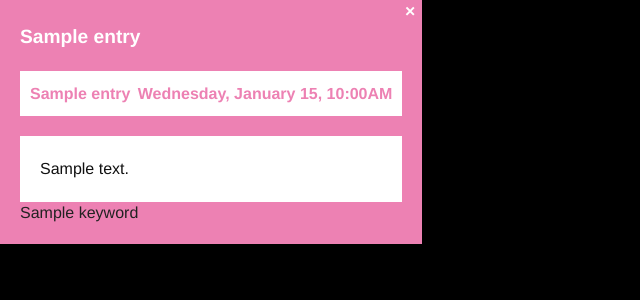
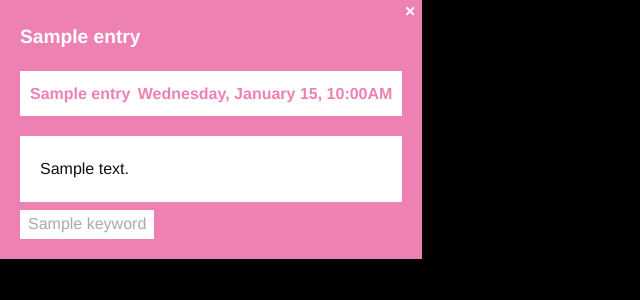
Before and after one commit to landakram/radar, a Flask app: template templates/show_entries.html in a window 1280 px wide. Shown: the part 45-345 px from the top of the page, without its empty margins (0-640 px from the left). Run offline with Flask 2, Linux system fonts and the light colour scheme; the template is opened without the code that fills it: most values are stand-ins (such as "Sample title", 1, 10 or a date in 2020); some libraries are stand-ins or nearby versions.

Commit message:
keyword improvement

```diff
--- a/models.py
+++ b/models.py
@@ -12,6 +12,7 @@ class Entry(Document):
         'description': unicode,
         'published': datetime.datetime,
         'date_added': datetime.datetime,
+        'keywords':[unicode]
     }
     use_dot_notation = True
 
--- a/static/css/styles.css
+++ b/static/css/styles.css
@@ -142,3 +142,21 @@ body {
 .clear {
   clear: both;
 }
+
+.keyword{
+  display: inline-block;
+  background: rgb(254,254,254);
+  padding: 0.2em 0.5em;
+  margin-top:0.5em;
+  color: #AAA;
+   /* -webkit-border-radius: 5px;
+     -khtml-border-radius: 5px;
+       -moz-border-radius: 5px;
+        -ms-border-radius: 5px;
+            border-radius: 5px;*/
+}
+
+.keyword:hover{
+  color: #333;
+  cursor: pointer;
+}
```
